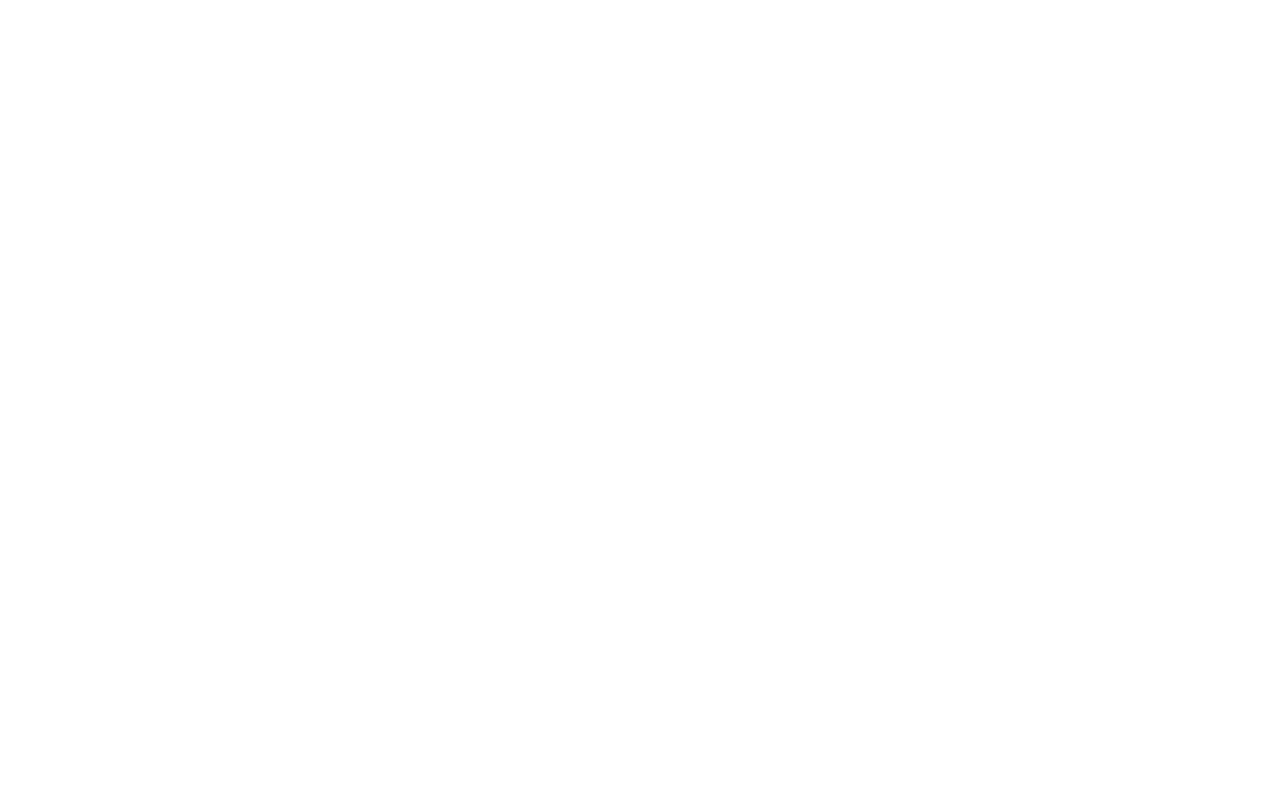
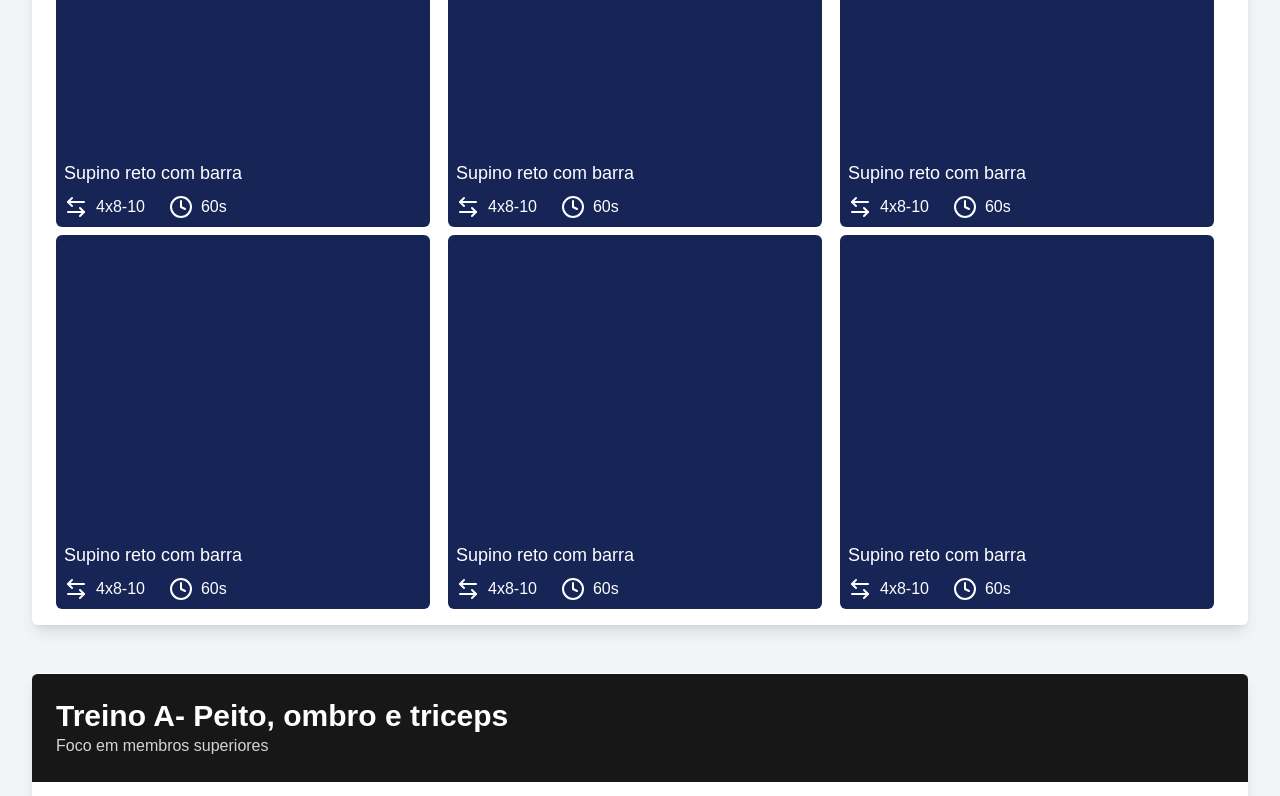
Before and after one commit to ReinaldoARamos/FitAiPro, a Next.js app: page /workout in a window 1280 px wide. Before the commit this address had no page. Shown: the part 500-1296 px from the top of the page. Before the commit the page ends 800 px from the top, so only its background shows below. Built offline with nearby package versions, Linux system fonts and the light colour scheme.

Commit message:
feature: criando a tela de planos de treinamento

```diff
--- a/app/components/Header.tsx
+++ b/app/components/Header.tsx
@@ -6,7 +6,7 @@ import { DropdownMenuComponent } from "./Dropdownmenu";
 
 export function Header() {
   return (
-<div className="bg-neutral-950 flex fixed w-full py-4 items-center lg:justify-around justify-between px-6 lg:px-0  ">
+<div className="bg-neutral-950 flex fixed w-full py-4 items-center lg:justify-around justify-between px-6 lg:px-0  z-50">
 
       <div className="flex  gap-2 items-center">
         {" "}
--- /dev/null
+++ b/app/components/WorkoutPlans.tsx
@@ -0,0 +1,104 @@
+import { ArrowLeftRight, Clock } from "lucide-react";
+
+export default function WorkoutPlans() {
+  return (
+    <div className=" w-screen flex items-center justify-center ">
+      <div className="rounded-md w-[1216px] flex  bg-white text-white shadow-lg gap-2 flex-col ">
+        <div className="bg-neutral-900 w-full p-6 border-t rounded-t-md">
+          <h1 className="text-3xl font-bold">
+            Treino A- Peito, ombro e triceps
+          </h1>
+          <p className="text-[16px] text-neutral-300">
+            Foco em membros superiores
+          </p>
+        </div>
+        <div className="text-black pt-2 px-6 pb-4 grid grid-cols-3 gap-2">
+          <div className="w-[374px] h-[374px] bg-blue-950 rounded-md relative">
+            <div className="text-white flex flex-col gap-2 absolute left-2 bottom-2  w-full">
+              <p className="text-lg">Supino reto com barra</p>
+              <div className="flex gap-6    ">
+                <p className="flex item-center text-[16px] gap-2">
+                  <ArrowLeftRight /> 4x8-10
+                </p>
+                <p className="flex item-center text-[16px] gap-2">
+                  <Clock />
+                  60s
+                </p>
+              </div>
+            </div>
+          </div>
+          <div className="w-[374px] h-[374px] bg-blue-950 rounded-md relative">
+            <div className="text-white flex flex-col gap-2 absolute left-2 bottom-2  w-full">
+              <p className="text-lg">Supino reto com barra</p>
+              <div className="flex gap-6    ">
+                <p className="flex item-center text-[16px] gap-2">
+                  <ArrowLeftRight /> 4x8-10
+                </p>
+                <p className="flex item-center text-[16px] gap-2">
+                  <Clock />
+                  60s
+                </p>
+              </div>
+            </div>
+          </div>
+          <div className="w-[374px] h-[374px] bg-blue-950 rounded-md relative">
+            <div className="text-white flex flex-col gap-2 absolute left-2 bottom-2  w-full">
+              <p className="text-lg">Supino reto com barra</p>
+              <div className="flex gap-6    ">
+                <p className="flex item-center text-[16px] gap-2">
+                  <ArrowLeftRight /> 4x8-10
+                </p>
+                <p className="flex item-center text-[16px] gap-2">
+                  <Clock />
+                  60s
+                </p>
+              </div>
+            </div>
+          </div>
+          <div className="w-[374px] h-[374px] bg-blue-950 rounded-md relative">
+            <div className="text-white flex flex-col gap-2 absolute left-2 bottom-2  w-full">
+              <p className="text-lg">Supino reto com barra</p>
+              <div className="flex gap-6    ">
+                <p className="flex item-center text-[16px] gap-2">
+                  <ArrowLeftRight /> 4x8-10
+                </p>
+                <p className="flex item-center text-[16px] gap-2">
+                  <Clock />
+                  60s
+                </p>
+              </div>
+            </div>
+          </div>
+          <div className="w-[374px] h-[374px] bg-blue-950 rounded-md relative">
+            <div className="text-white flex flex-col gap-2 absolute left-2 bottom-2  w-full">
+              <p className="text-lg">Supino reto com barra</p>
+              <div className="flex gap-6    ">
+                <p className="flex item-center text-[16px] gap-2">
+                  <ArrowLeftRight /> 4x8-10
+                </p>
+                <p className="flex item-center text-[16px] gap-2">
+                  <Clock />
+                  60s
+                </p>
+              </div>
+            </div>
+          </div>{" "}
+          <div className="w-[374px] h-[374px] bg-blue-950 rounded-md relative">
+            <div className="text-white flex flex-col gap-2 absolute left-2 bottom-2  w-full">
+              <p className="text-lg">Supino reto com barra</p>
+              <div className="flex gap-6    ">
+                <p className="flex item-center text-[16px] gap-2">
+                  <ArrowLeftRight /> 4x8-10
+                </p>
+                <p className="flex item-center text-[16px] gap-2">
+                  <Clock />
+                  60s
+                </p>
+              </div>
+            </div>
+          </div>
+        </div>
+      </div>
+    </div>
+  );
+}
--- a/app/page.tsx
+++ b/app/page.tsx
@@ -11,7 +11,7 @@ export default function Home() {
       >
         <div className="absolute inset-0 bg-black/70 z-10"></div>
 
-        <div className="text-white flex flex-col items-center z-50 gap-4">
+        <div className="text-white flex flex-col items-center z-10 gap-4">
           <span className="flex items-center justify-center gap-2 px-4 py-2 bg-white/10 h-10 rounded-full">
             <Sparkles size={20} />
             Powered by AI
--- /dev/null
+++ b/app/workout/page.tsx
@@ -0,0 +1,23 @@
+import { Dumbbell, Sparkles, Youtube } from "lucide-react";
+import WorkoutPlans from "../components/WorkoutPlans";
+
+export default function WorkoutPlan() {
+  return (
+    <div className="pt-32   ">
+      <h1 className="text-neutral-900 text-4xl text-center pb-2">
+        {" "}
+        Meus planos de treinos{" "}
+      </h1>
+      <h3 className="text-neutral-600 text-xl pb-6 text-center">
+        {" "}
+        Treinos completos divididos em A, B e C para máxima eficiência
+      </h3>
+
+      <div className="flex flex-col space-y-12">
+        <WorkoutPlans />
+        <WorkoutPlans />
+        <WorkoutPlans />
+      </div>
+    </div>
+  );
+}
```
